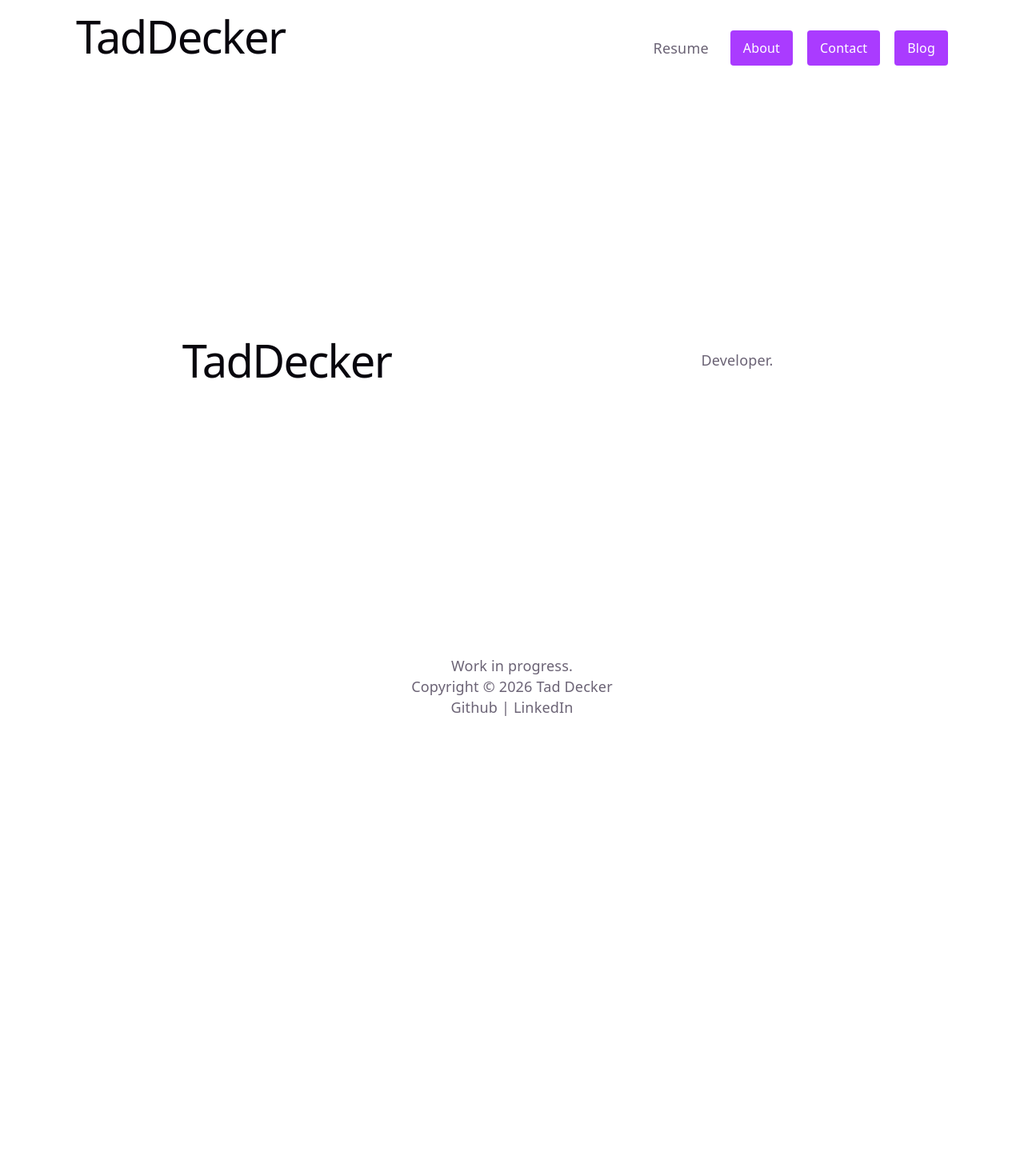
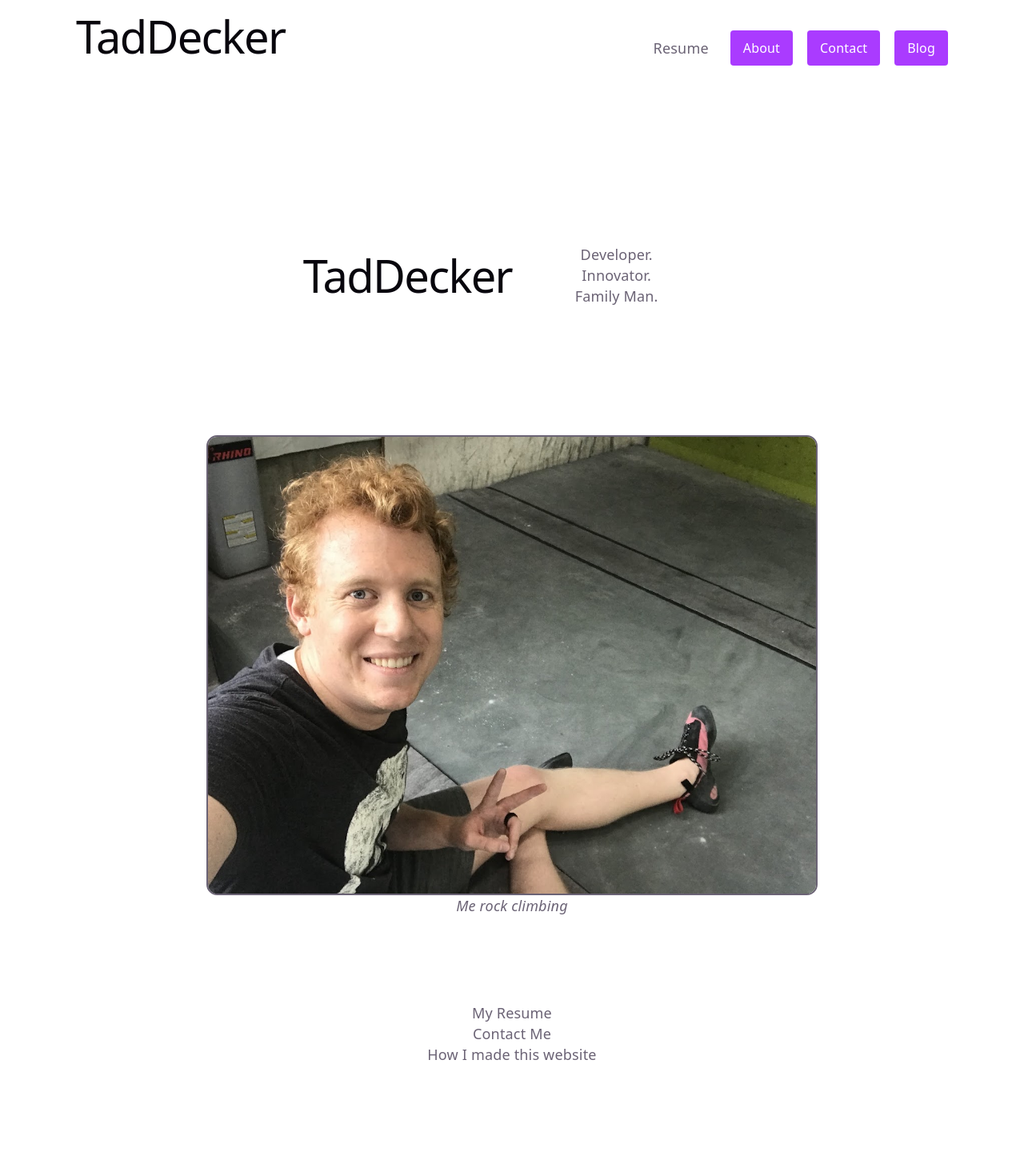
Before and after one commit to trdecker/taddecker, a React (Vite) app: page / in a window 1280 px wide. Shown: the top 1470 px of the page at 80% size. Before the commit the page ends 906 px from the top, so only its background shows below. Built offline with nearby package versions, Linux system fonts and the light colour scheme; no server answers.

Commit message:
Picture on home page

```diff
--- a/src/pages/Home.tsx
+++ b/src/pages/Home.tsx
@@ -1,10 +1,32 @@
+import { Link } from "react-router-dom";
+import { ROUTES } from "../../shared/routes";
+
 export default function HomePage() {
   return (
-    <div className="grid grid-cols-1 sm:grid-cols-2 h-[90vh]">
-      <div className="flex flex-col justify-center">
-        <h1>TadDecker</h1>
+    <div className="p-2 sm:p-8 md:p-12 flex flex-col items-center mb-16">
+      <div className="grid grid-cols-1 sm:grid-cols-2 h-[50vh]">
+        <div className="flex flex-col justify-center">
+          <h1>TadDecker</h1>
+        </div>
+        <div className="flex flex-col justify-center">
+          <p>Developer.</p>
+          <p>Innovator.</p>
+          <p>Family Man.</p>
+        </div>
+
       </div>
-      <div className="flex flex-col justify-center">Developer.</div>
+
+
+      <img src="/images/me_rock_climbing.png" className="rounded-xl border-2 w-[75%]" />
+      <i>Me rock climbing</i>
+
+
+      <div className="flex flex-col mt-24">
+        <a href="/resume.pdf" download="resume.pdf">My Resume</a>
+        <Link to={ROUTES.CONTACT}>Contact Me</Link>
+        <Link to={ROUTES.ABOUT_SITE} className="hover:underline">How I made this website</Link>
+        {/* <Link to={ROUTES.BLOG}>I write! Check it out</Link> */}
+      </div>
     </div>
   );
 }
```
Also changed, not shown: public/images/me_rock_climbing.png (added).
